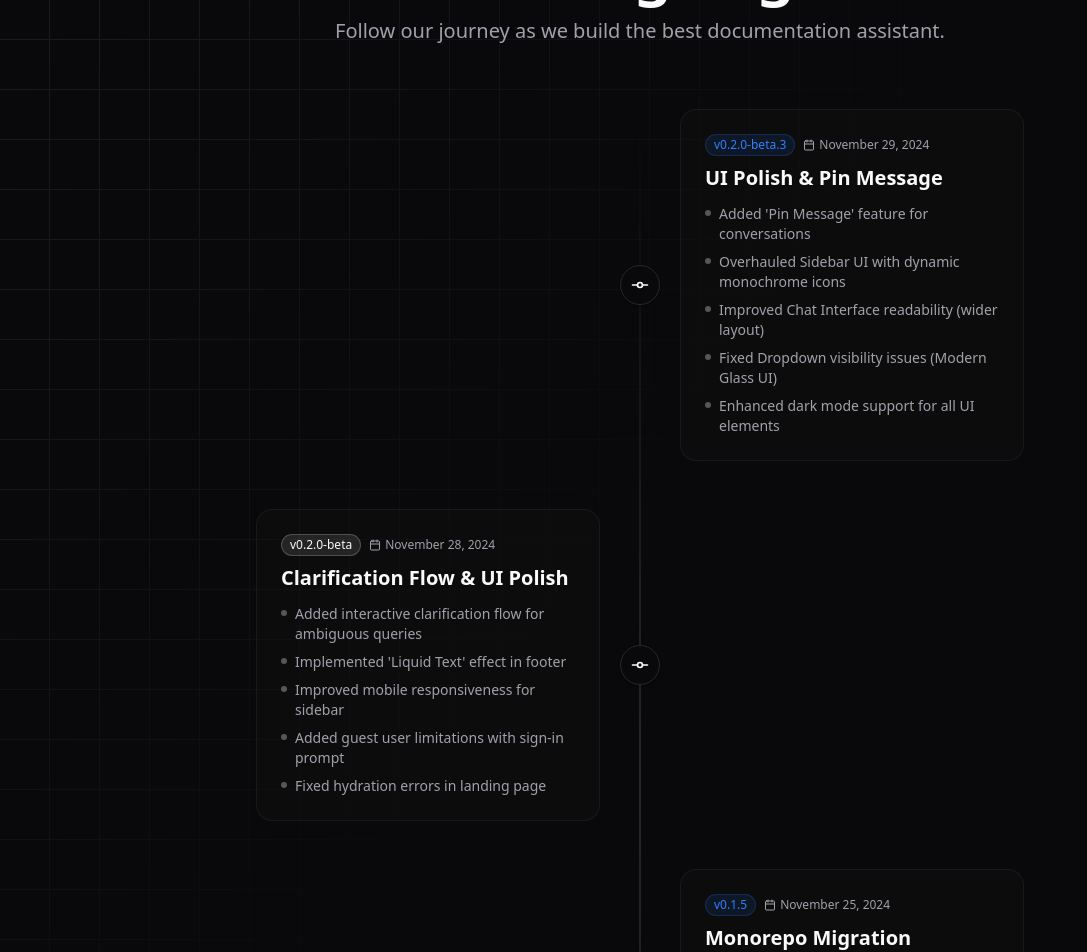
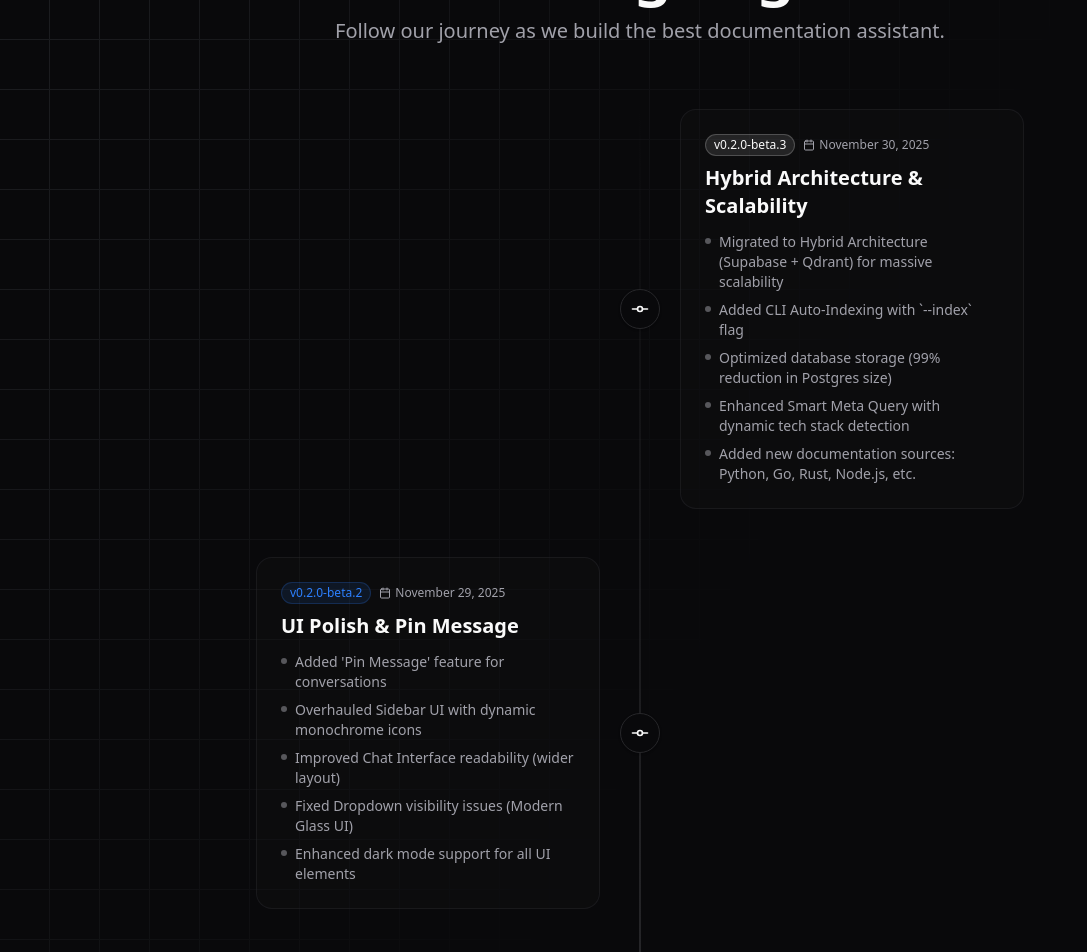
Before and after one commit to hk-dev13/docstalk, a Next.js app in the folder apps/web/: page /changelog in a window 1280 px wide. Shown: the part 260-1212 px from the top of the page, without its empty margins (0-1087 px from the left). Built offline with nearby package versions, Linux system fonts and the light colour scheme.

Commit message:
docs: update changelog for v0.2.0-beta.3

```diff
--- a/apps/web/src/app/changelog/page.tsx
+++ b/apps/web/src/app/changelog/page.tsx
@@ -9,7 +9,20 @@ export default function ChangelogPage() {
   const changes = [
     {
       version: "v0.2.0-beta.3",
-      date: "November 29, 2024",
+      date: "November 30, 2025",
+      title: "Hybrid Architecture & Scalability",
+      type: "major",
+      items: [
+        "Migrated to Hybrid Architecture (Supabase + Qdrant) for massive scalability",
+        "Added CLI Auto-Indexing with `--index` flag",
+        "Optimized database storage (99% reduction in Postgres size)",
+        "Enhanced Smart Meta Query with dynamic tech stack detection",
+        "Added new documentation sources: Python, Go, Rust, Node.js, etc.",
+      ],
+    },
+    {
+      version: "v0.2.0-beta.2",
+      date: "November 29, 2025",
       title: "UI Polish & Pin Message",
       type: "improvement",
       items: [
@@ -22,7 +35,7 @@ export default function ChangelogPage() {
     },
     {
       version: "v0.2.0-beta",
-      date: "November 28, 2024",
+      date: "November 28, 2025",
       title: "Clarification Flow & UI Polish",
       type: "major",
       items: [
@@ -35,7 +48,7 @@ export default function ChangelogPage() {
     },
     {
       version: "v0.1.5",
-      date: "November 25, 2024",
+      date: "November 25, 2025",
       title: "Monorepo Migration",
       type: "improvement",
       items: [
@@ -47,7 +60,7 @@ export default function ChangelogPage() {
     },
     {
       version: "v0.1.0",
-      date: "November 20, 2024",
+      date: "November 20, 2025",
       title: "Initial Beta Release",
       type: "major",
       items: [
```
